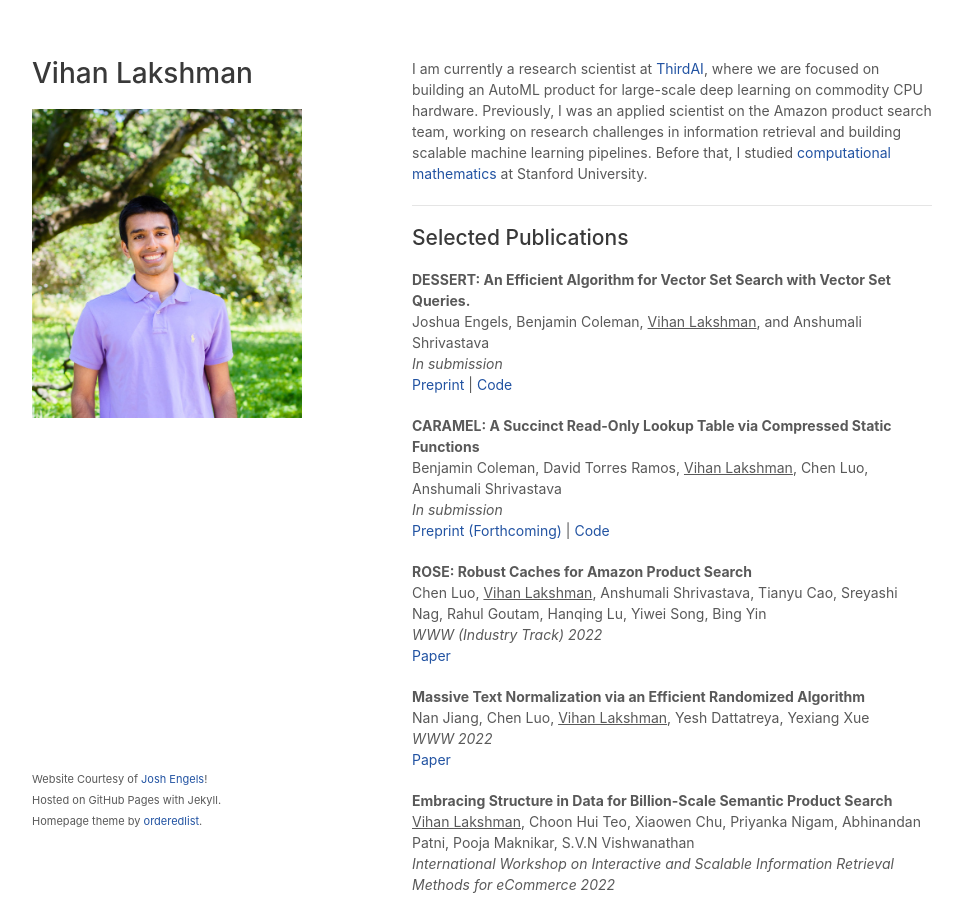
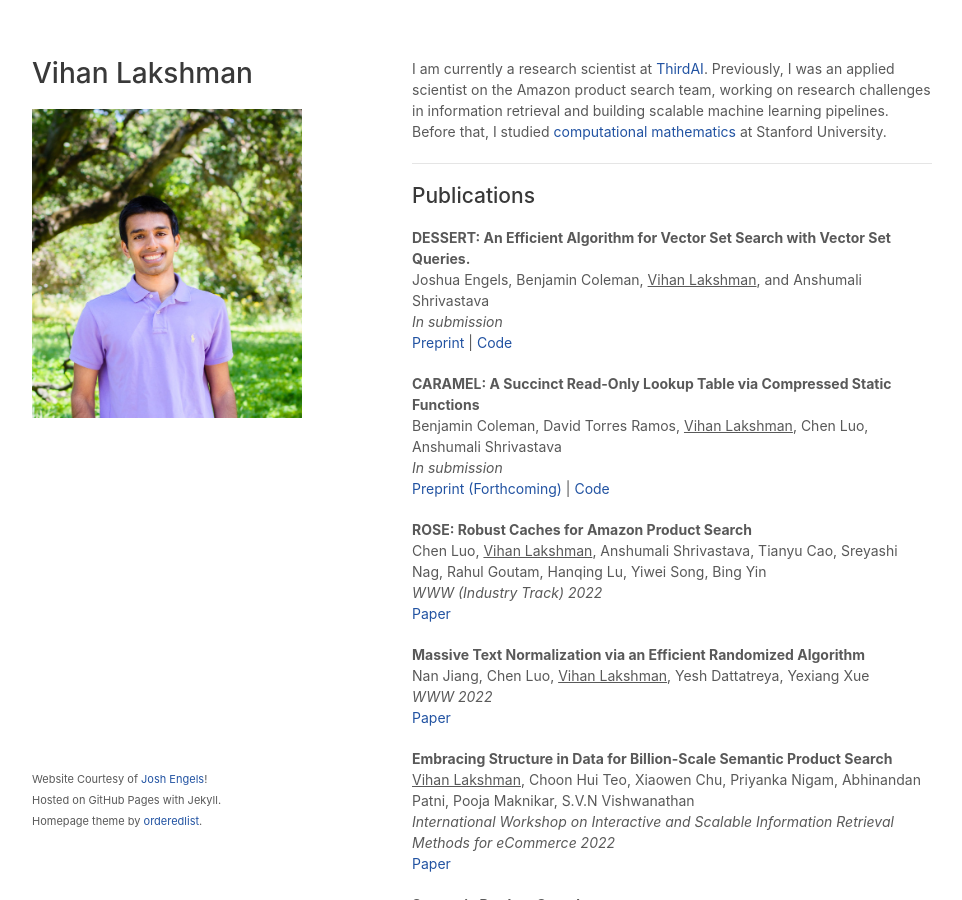
Before and after one commit to vihan-lakshman/vihan-lakshman.github.io, a Jekyll site: the page built from index.html, in a window 1280 px wide and 900 px high. Shown: the whole window, without its empty margins (158-1120 px from the left). Built offline with Jekyll 4.4.1, drawn with Linux system fonts in a browser that asks for light colours; a style sheet for code colours, icons or effects is not loaded.

Commit message:
Small updates

```diff
--- a/index.html
+++ b/index.html
@@ -42,8 +42,7 @@
     </header>
 
     <section>
-      I am currently a research scientist at <a href="thirdai.com">ThirdAI</a>, where we are focused
-      on building an AutoML product for large-scale deep learning on commodity CPU hardware. Previously,
+      I am currently a research scientist at <a href="thirdai.com">ThirdAI</a>. Previously,
       I was an applied scientist on the Amazon product search team, working on research challenges in information
       retrieval and building scalable machine learning pipelines. Before that, I studied
       <a href="https://icme.stanford.edu/"> computational mathematics</a> at Stanford University.
@@ -51,7 +50,7 @@
       <br>
 
       <hr>
-      <h2>Selected Publications</h2>
+      <h2>Publications</h2>
       <p>
         <b>DESSERT: An Efficient Algorithm for Vector Set Search with Vector Set Queries.</b> <br>
         Joshua Engels, Benjamin Coleman, <u>Vihan Lakshman</u>, and Anshumali Shrivastava<br>
```
